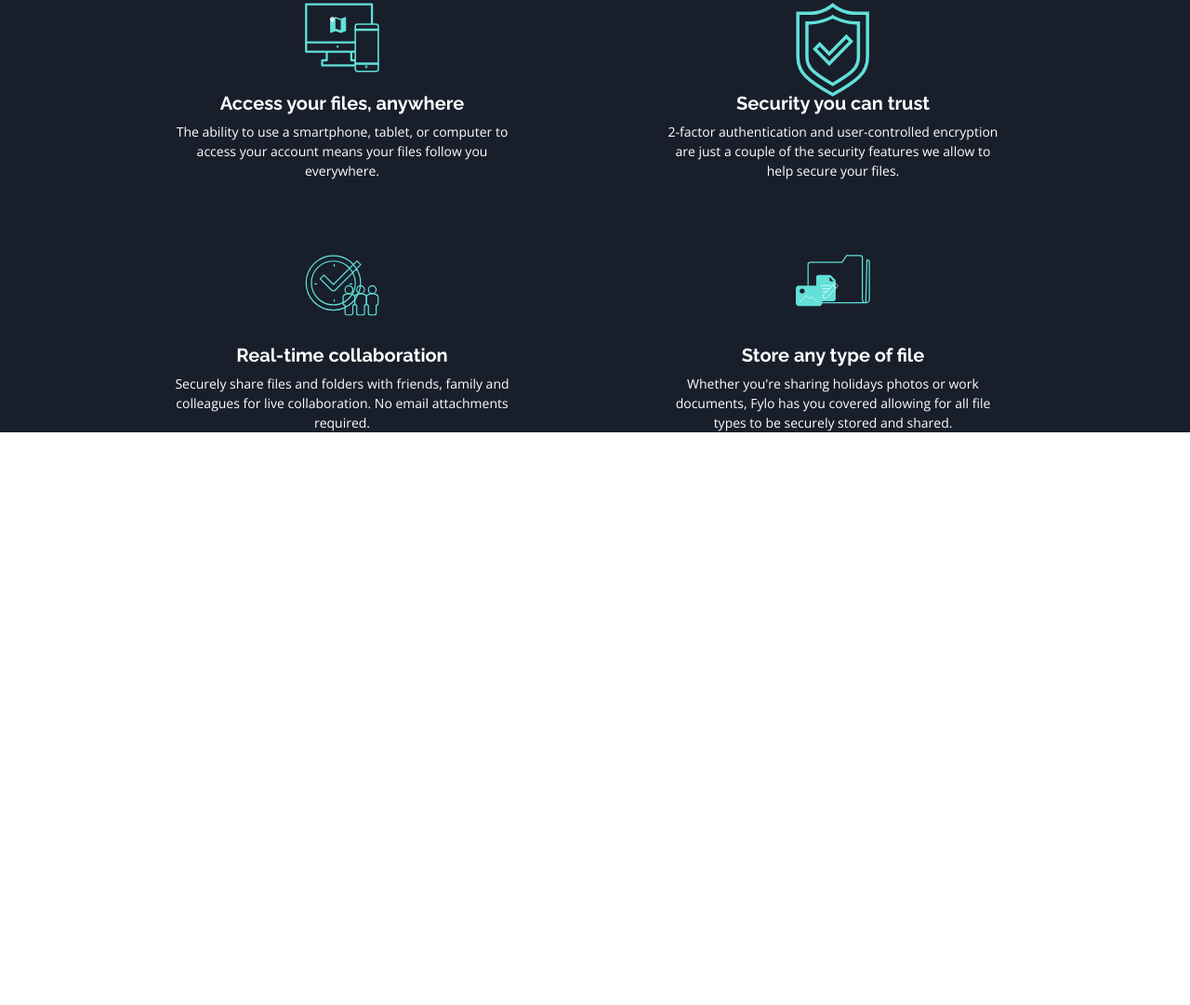
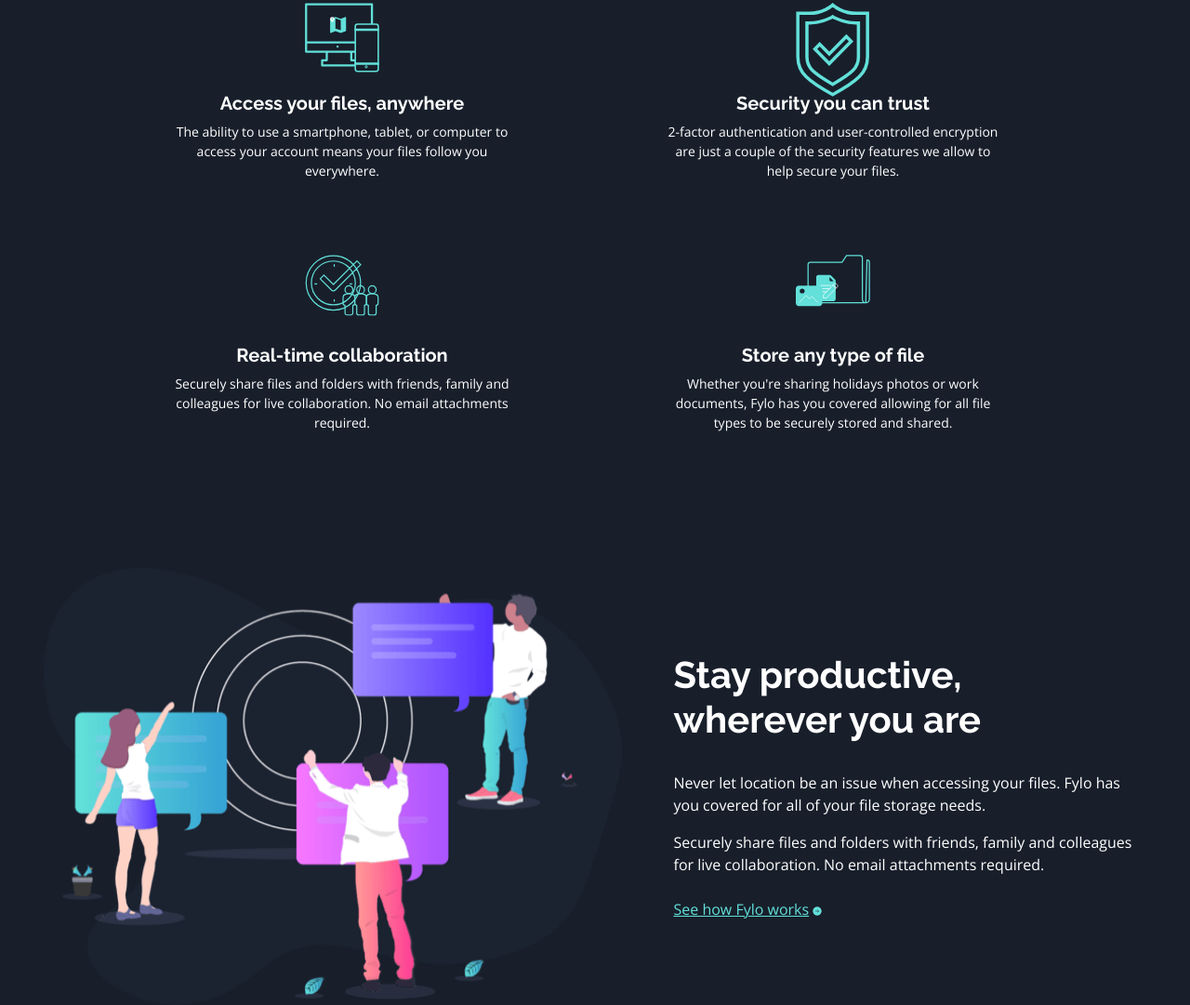
Before and after one commit to visockijanatolij1-sys/fylo-dark-theme-landing-page, a plain HTML site: page index.html in a window 1280 px wide. Shown: the part 1246-2327 px from the top of the page at 93% size. Before the commit the page ends 1711 px from the top, so only its background shows below. Drawn offline with nearby package versions, Linux system fonts and the light colour scheme.

Commit message:
finish stay section

```diff
--- a/index.html
+++ b/index.html
@@ -45,7 +45,7 @@
         </div>
     </div>
     <main class="main-content">
-       <section class="features">
+        <section class="features">
             <div class="container">
                <div class="featues-body">
                     <div class="features-row">
@@ -82,7 +82,22 @@
                     </div>
                </div>
             </div>
-       </section>
+        </section>
+        <section class="stay">
+            <div class="container">
+                <div class="stay-body">
+                    <div class="stay-image">
+                        <img src="./images/illustration-stay-productive.png" alt="Stay Productive">
+                    </div>
+                    <div class="stay-content">
+                        <h3 class="content-stay_title">Stay productive, wherever you are</h3>
+                        <p class="content-stay_text">Never let location be an issue when accessing your files. Fylo has you covered for all of your file storage needs.</p>
+                        <p class="content-stay_text">Securely share files and folders with friends, family and colleagues for live collaboration. No email attachments required.</p>
+                        <a href="#" class="content-stay_link">See how Fylo works</a>
+                    </div>
+                </div>
+            </div>
+        </section>
     </main>
 
 
--- a/scss/_page.scss
+++ b/scss/_page.scss
@@ -254,3 +254,96 @@
         width: auto;
     }
 }
+
+// ====================================
+
+.stay{
+    margin-top: 146px;
+
+}
+.stay-body{
+    max-width: 1186px;
+    margin: 0 auto;
+    display: flex;
+    align-items: center;
+    gap: 56px;
+}
+.stay-image{
+    flex: 1 1 55%;
+    min-width: 0;
+    img{
+        width: 100%;
+        object-fit: cover;
+        display: block;
+    }
+}
+.stay-content{
+    flex: 1 1 45%;
+    min-width: 0;
+}
+.content-stay_title{
+    font-size: 40px;
+    font-family: "Raleway", sans-serif;
+    line-height: 120%;
+    letter-spacing: 0px;
+    font-weight: 700;
+    margin-bottom: 32px;
+    max-width: 400px;
+}
+.content-stay_text{
+    margin-top: 16px;
+    font-size: 16px;
+    line-height: 150%;
+    letter-spacing: 0px;
+
+}
+.content-stay_link{
+    display: inline-block;
+    margin-top: 24px;
+    position: relative;
+    font-size: 16px;
+    line-height: 150%;
+    letter-spacing: 0px;
+    color: variables.$blue300;
+    text-decoration: underline;
+    &::before{
+        content: "";
+        width: 12px;
+        height: 12px;
+        position: absolute;
+        top: 8px;
+        right: -15px;
+        background-image: url("../images/icon-arrow.svg");
+        background-position: center;
+        background-size: cover;
+        background-repeat: no-repeat;
+    }
+}
+
+@media (max-width: 767.98px) {
+    .stay-body{
+        flex-direction: column;
+    }
+    .content-stay_title{
+        max-width: 700px;
+    }
+}
+@media (max-width: 424.98px) {
+    .stay-body{
+        gap: 72px;
+    }
+    .content-stay_title{
+        font-size: 16px;
+    }
+    .content-stay_text{
+        font-size: 14px;
+    }
+    .content-stay_link{
+        font-size: 14px;
+        &::before{
+            top: 7px;
+            right: -18px;
+        }
+    }
+
+}
```
Also changed, not shown: css/style.css, 1 other file.
